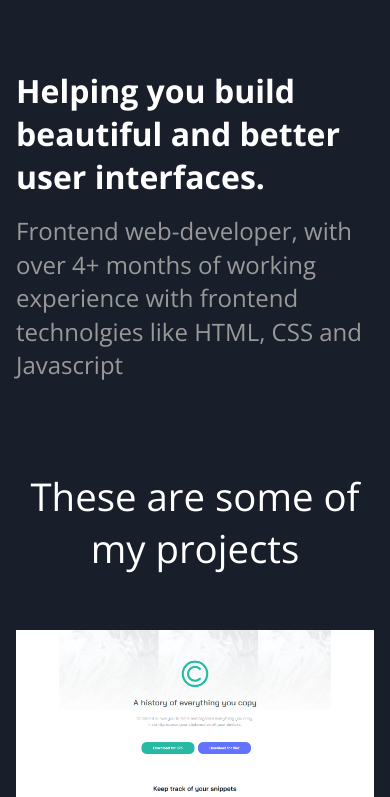
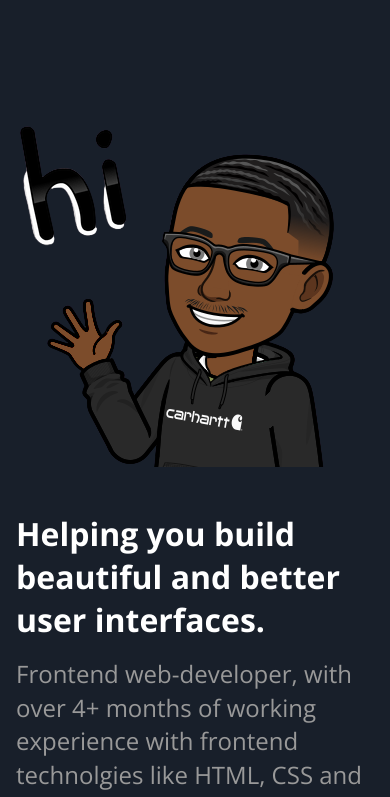
Before and after one commit to Davethadev/portfolio-page, a plain HTML site: page index.html in a window 390 px wide. Shown: the part 46-843 px from the top of the page. Drawn offline with nearby package versions, Linux system fonts and the light colour scheme.

Commit message:
add avatar

```diff
--- a/index.html
+++ b/index.html
@@ -31,13 +31,16 @@
                 <a class="mobile-link" href="#contact-me">Contact</a>
                 <a class="button" href="mailto: david_umanah@yahoo.com">Get in touch</a>
             </div>
-            <div class="header-text">
+            <div class="header-text-avatar-wrapper">
                 <div class="header-text-content">
                     <h1>Helping you build beautiful and better user interfaces.</h1>
                     <p>
                         Frontend web-developer, with over 4+ months of working experience with
                         frontend technolgies like HTML, CSS and Javascript
                     </p>
+                </div>
+                <div class="avatar">
+                    <img src="./images/nicer-avatar.png" alt="">
                 </div>
             </div>
         </div>
--- a/styles.css
+++ b/styles.css
@@ -22,7 +22,7 @@ body {
 
 .header {
     margin-bottom: 3.5rem;
-    /* height: 90vh; */
+    height: 100vh;
 }
 
 .header-nav {
@@ -68,9 +68,12 @@ body {
     display: none;
 }
 
-.header-text {
+.header-text-avatar-wrapper {
     width: 80%;
     margin: 0 auto;
+    display: flex;
+    justify-content: space-between;
+    align-items: center;
     /* width: 60%; */
     padding-top: 3.5rem;
 }
@@ -79,7 +82,7 @@ body {
     width: 60%;
 }
 
-.header-text h1 {
+.header-text-avatar-wrapper h1 {
     font-weight: 700;
     color: hsl(0, 0%, 100%);
     font-size: 3rem;
@@ -89,7 +92,7 @@ body {
     font-size: 3rem;
 } */
 
-.header-text .header-text-content p {
+.header-text-avatar-wrapper .header-text-content p {
     font-weight: 400;
     color: hsl(0, 0%, 60%);
     padding-top: 1rem;
@@ -246,20 +249,27 @@ footer {
         padding: 1rem;
     }
 
-    .header-text {
+    .header-text-avatar-wrapper {
+        flex-direction: column;
         width: 100%;
     }
 
     .header-text-content {
         width: 100%;
         padding: 0 1rem;
+        order: 2;
+    }
+
+    .avatar {
+        order: 1;
+        margin-bottom: 2.5rem;
     }
 
     .header-text-content h1 {
         font-size: 2rem;
     }
 
-    .header-text .header-text-content p {
+    .header-text-avatar-wrapper .header-text-content p {
         width: 100%;
         line-height: 1.4;
     }
```
Also changed, not shown: images/avatar.png (added), images/nicer-avatar.png (added).
